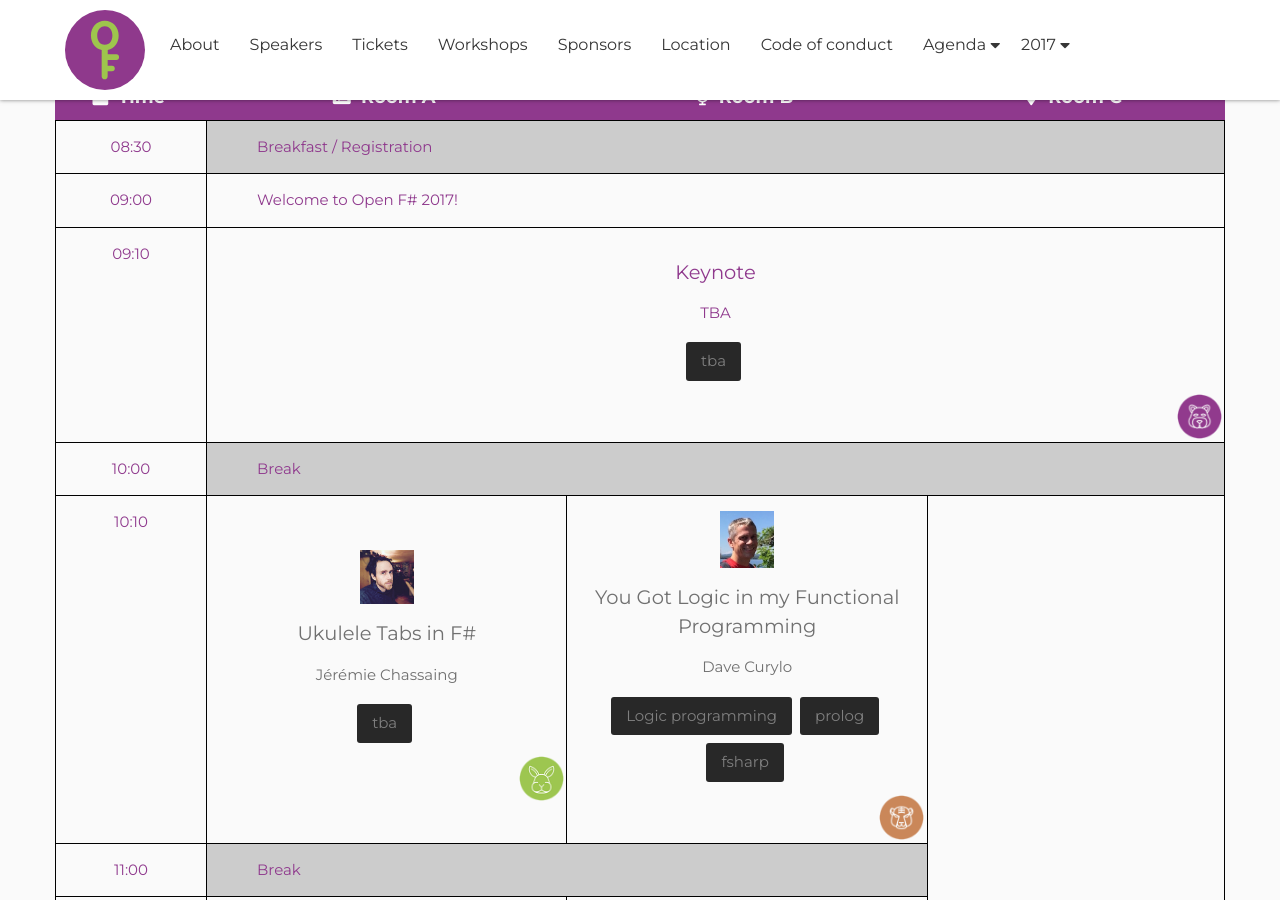
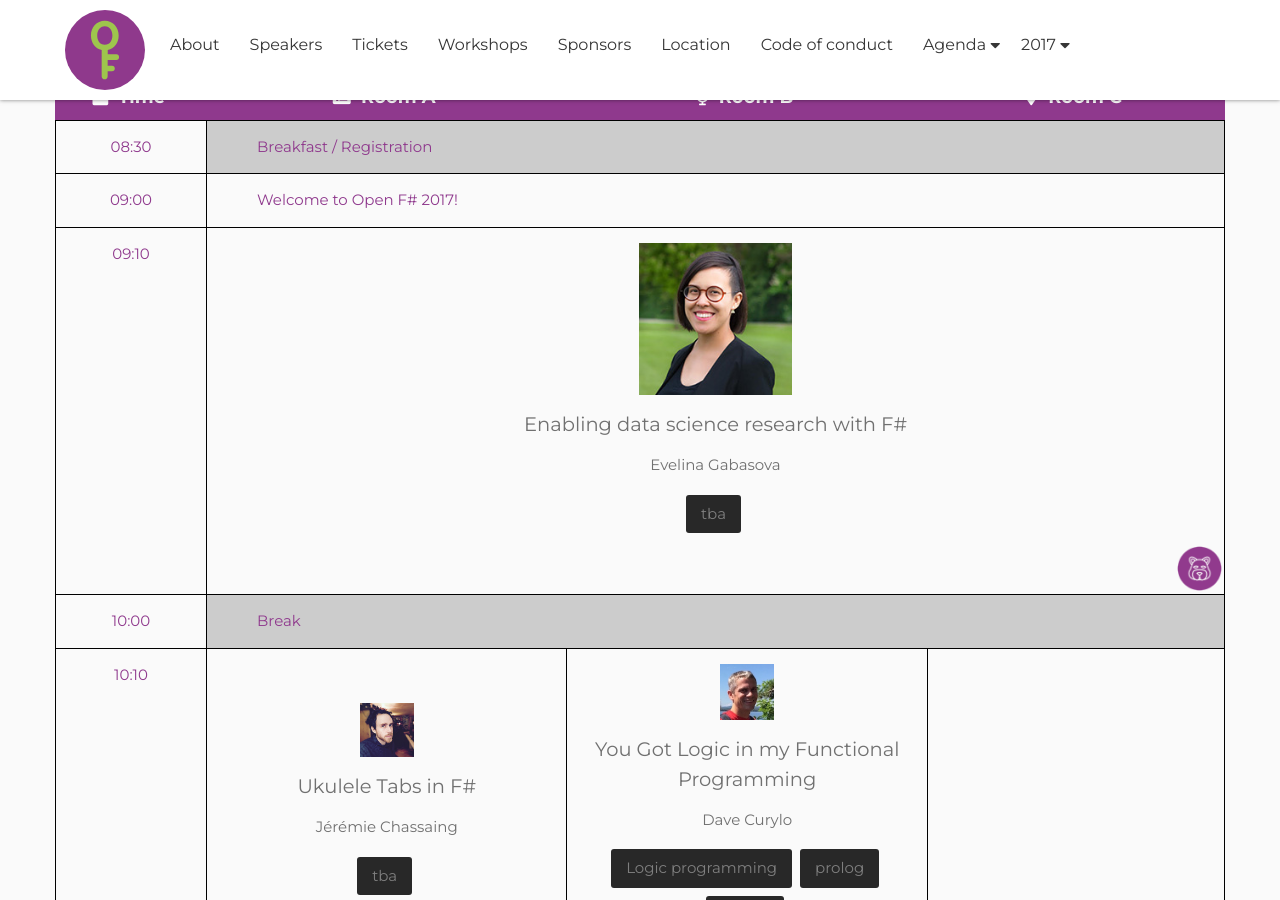
Before and after one commit to open-fsharp/open-fsharp.github.io, a Jekyll site: the page built from agenda/conference.md, in a window 1280 px wide and 900 px high, scrolled down 493 px. Built offline with Jekyll 4.4.1, drawn with Linux system fonts in a browser that asks for light colours; nearby versions of some CDN libraries; comment, search, counter and statistics services are not loaded.

Commit message:
add evelina as speakers

```diff
--- a/agenda/conference.md
+++ b/agenda/conference.md
@@ -76,8 +76,11 @@
                                             <td class="item-inner event-time"><span>09:10</span></td>
                                             <td colspan="3" class="item-inner event-schedule-speaker">
                                                 <div class="schedule-speaker-tag">
- 													<div class="title">Keynote</div>
-                                                    <div>TBA</div>
+                                                    <a href="{{ site.baseurl }}speakers/evelina-gabasova/">
+                                                        <img src="{{ site.baseurl }}public/assets/speakers/2018/evelina-gabasova.jpg" alt="Evelina Gabasova" />
+                                                        <div class="title">Enabling data science research with F#</div>
+                                                        <div>Evelina Gabasova</div>
+                                                    </a>
 													<div>
 														<div class="speaker-tag">
 															<ul class="tag">
```
Also changed, not shown: speakers/evelina-gabasova.md (+2 -2 lines).
